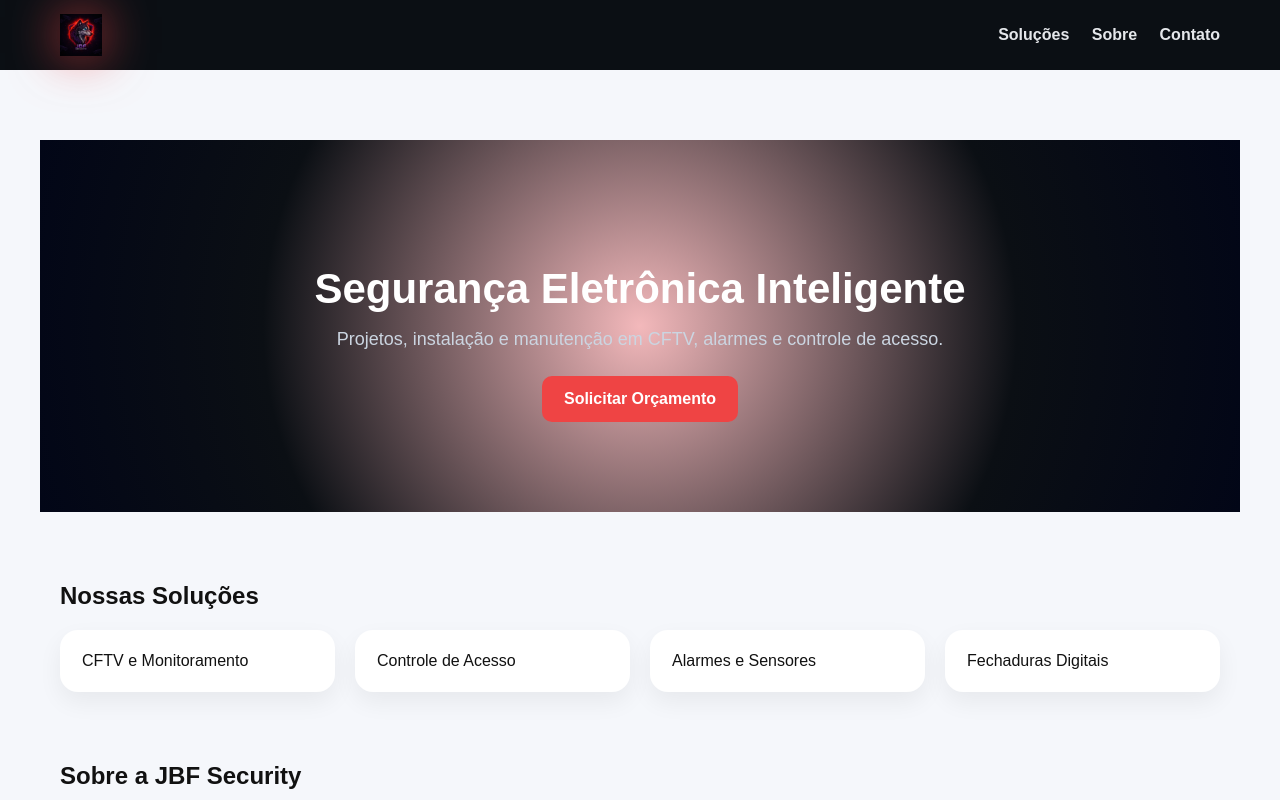
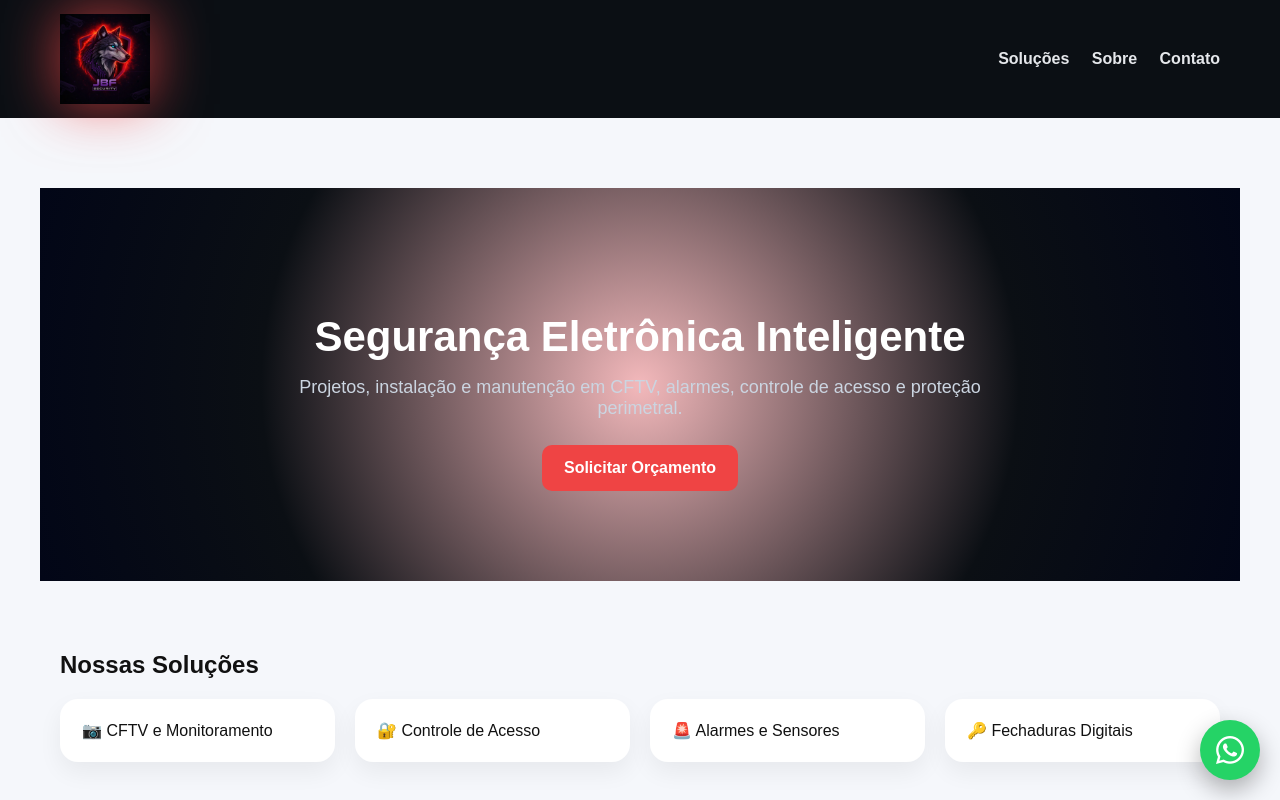
Before and after one commit to rhyan33/JBFsecurity, a plain HTML site: page index.html in a window 1280 px wide. Shown: the top 800 px of the page. Drawn offline with Linux system fonts and the light colour scheme.

Commit message:
Update index.html

```diff
--- a/index.html
+++ b/index.html
@@ -2,13 +2,16 @@
 <html lang="pt-BR">
 <head>
   <meta charset="UTF-8" />
-  <meta name="viewport" content="width=device-width, initial-scale=1.0" />
+  <meta name="viewport" content="width=device-width, initial-scale=1.0"/>
   <title>JBF Security | Segurança Eletrônica</title>
-  <meta name="description" content="Empresa especializada em soluções de segurança eletrônica." />
+
+  <!-- Ícones -->
+  <link rel="stylesheet" href="https://cdnjs.cloudflare.com/ajax/libs/font-awesome/6.5.0/css/all.min.css"/>
 
   <style>
     :root{
       --accent:#ef4444;
+      --dark:#0b0f14;
     }
 
     *{box-sizing:border-box}
@@ -19,9 +22,11 @@
       color:#111;
     }
 
+    a{text-decoration:none}
+
     /* HEADER */
     header{
-      background:#0b0f14;
+      background:var(--dark);
       position:sticky;
       top:0;
       z-index:10;
@@ -34,32 +39,24 @@
       justify-content:space-between;
       align-items:center;
       padding:14px 20px;
-      color:#fff;
     }
 
     /* LOGO + AURA */
     .logo-img{
-      height:42px;
+      height:90px;
       animation:aura 3s infinite ease-in-out;
     }
 
     @keyframes aura{
-      0%{
-        filter:drop-shadow(0 0 8px rgba(239,68,68,.4));
-      }
-      50%{
-        filter:drop-shadow(0 0 30px rgba(239,68,68,.9));
-      }
-      100%{
-        filter:drop-shadow(0 0 8px rgba(239,68,68,.4));
-      }
+      0%{filter:drop-shadow(0 0 10px rgba(239,68,68,.4));}
+      50%{filter:drop-shadow(0 0 35px rgba(239,68,68,.9));}
+      100%{filter:drop-shadow(0 0 10px rgba(239,68,68,.4));}
     }
 
     .menu a{
       color:#e5e7eb;
       margin-left:18px;
-      text-decoration:none;
-      font-weight:600;
+      font-weight:bold;
     }
 
     /* HERO */
@@ -89,7 +86,6 @@
       color:#fff;
       padding:14px 22px;
       border-radius:10px;
-      text-decoration:none;
       font-weight:bold;
     }
 
@@ -113,11 +109,34 @@
       box-shadow:0 10px 25px rgba(0,0,0,.06);
     }
 
+    /* WHATSAPP FLOAT */
+    .whatsapp-float{
+      position:fixed;
+      bottom:20px;
+      right:20px;
+      background:#25d366;
+      color:#fff;
+      width:60px;
+      height:60px;
+      border-radius:50%;
+      display:flex;
+      align-items:center;
+      justify-content:center;
+      font-size:32px;
+      box-shadow:0 10px 25px rgba(0,0,0,.3);
+      z-index:99;
+    }
+
     footer{
       background:#0b0f14;
       color:#cbd5e1;
       padding:30px;
       text-align:center;
+    }
+
+    @media(max-width:700px){
+      .logo-img{height:75px;}
+      .hero h1{font-size:32px;}
     }
   </style>
 </head>
@@ -137,17 +156,17 @@
 
 <section class="hero">
   <h1>Segurança Eletrônica Inteligente</h1>
-  <p>Projetos, instalação e manutenção em CFTV, alarmes e controle de acesso.</p>
+  <p>Projetos, instalação e manutenção em CFTV, alarmes, controle de acesso e proteção perimetral.</p>
   <a href="#contato" class="btn">Solicitar Orçamento</a>
 </section>
 
 <section id="solucoes">
   <h2>Nossas Soluções</h2>
   <div class="grid">
-    <div class="card">CFTV e Monitoramento</div>
-    <div class="card">Controle de Acesso</div>
-    <div class="card">Alarmes e Sensores</div>
-    <div class="card">Fechaduras Digitais</div>
+    <div class="card">📷 CFTV e Monitoramento</div>
+    <div class="card">🔐 Controle de Acesso</div>
+    <div class="card">🚨 Alarmes e Sensores</div>
+    <div class="card">🔑 Fechaduras Digitais</div>
   </div>
 </section>
 
@@ -162,9 +181,9 @@
 <section id="contato">
   <h2>Contato</h2>
   <div class="card">
-    <p><strong>Telefone:</strong> (11) 94715-0302</p>
-    <p><strong>WhatsApp:</strong> (11) 98495-4691</p>
-    <p><strong>Email:</strong> julianabarros2025@outlook.com</p>
+    <p><i class="fa-solid fa-phone"></i> <strong>Telefone:</strong> (11) 94715-0302</p>
+    <p><i class="fa-brands fa-whatsapp"></i> <strong>WhatsApp:</strong> (11) 98495-4691</p>
+    <p><i class="fa-solid fa-envelope"></i> <strong>Email:</strong> julianabarros2025@outlook.com</p>
   </div>
 </section>
 
@@ -172,5 +191,12 @@
   © 2025 — JBF Security
 </footer>
 
+<!-- BOTÃO WHATSAPP -->
+<a class="whatsapp-float"
+   href="https://wa.me/5511984954691"
+   target="_blank">
+  <i class="fa-brands fa-whatsapp"></i>
+</a>
+
 </body>
 </html>
```
